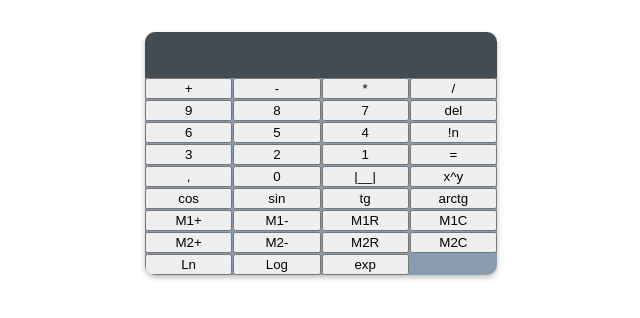
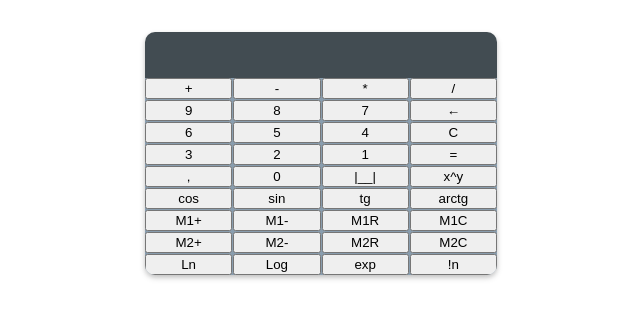
Before and after one commit to eviolspirid777/CalculatorVue, a Vue app in the folder vueCalc/: page / in a window 1280 px wide. Shown: the top 318 px of the page, without its empty margins (319-959 px from the left). Built offline with nearby package versions, Linux system fonts and the light colour scheme.

Commit message:
добавил возможность удаления по 1 символу и изменил на красивый символ

```diff
--- a/vueCalc/src/App.vue
+++ b/vueCalc/src/App.vue
@@ -1,5 +1,3 @@
-The code seems to have a few errors, such as uninitialized variables and wrong method names. Below is the corrected code:
-
 <template>
   <div class="calculator">
     <div class="calculator__output">{{textbox}}</div>
@@ -11,11 +9,11 @@ The code seems to have a few errors, such as uninitialized variables and wrong m
       <button @click="nineClick">9</button>
       <button @click="eightClick">8</button>
       <button @click="sevenClick">7</button>
-      <button @click="delClick">del</button>
+      <button @click="delClick">&larr;</button>
       <button @click="sixClick">6</button>
       <button @click="fiveClick">5</button>
       <button @click="fourClick">4</button>
-      <button @click="factClick">!n</button>
+      <button @click="clearClick">C</button>
       <button @click="threeClick">3</button>
       <button @click="twoClick">2</button>
       <button @click="oneClick">1</button>
@@ -39,6 +37,7 @@ The code seems to have a few errors, such as uninitialized variables and wrong m
       <button @click="lnClick">Ln</button>
       <button @click="logClick">Log</button>
       <button @click="expClick">exp</button>
+      <button @click="factClick">!n</button>
     </div>
   </div>
 </template>
@@ -83,9 +82,12 @@ export default {
       this.textbox += '9'
     },
     delClick() {
+      this.textbox = this.textbox.slice(0, this.textbox.length - 1);
+    },
+    clearClick(){
       this.textbox = ''
     },
-      equalClick(){
+    equalClick(){
         var result = 0;
         var text = this.textbox.split(' ');
         var oper1 = parseFloat(text[0]);
@@ -180,13 +182,7 @@ export default {
       },
       logClick () {
         this.textbox += "LOG "
-      }
+      },
   }
 }
 </script>
-
-
-
-<style scoped>
-
-</style>
--- a/vueCalc/src/style.css
+++ b/vueCalc/src/style.css
@@ -28,7 +28,7 @@
   border: none;
   padding-block-start: 1rem;
   padding-block-end: 1rem;
-  padding-inline-end: 1.25rem;
+  padding-inline-end: 12rem;
   padding-inline-start: 1.25rem;
   font-size: 1.5rem;
 }
```
